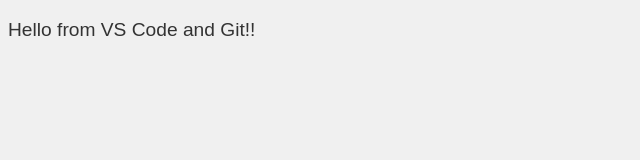
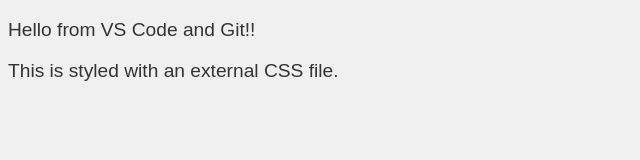
Before and after one commit to synapdb/vscode-git, a plain HTML site: page index.html in a window 1280 px wide. Shown: the whole page, without its empty margins (0-640 px from the left). Drawn offline with Linux system fonts and the light colour scheme.

Commit message:
Add to new paragraph to index.html.

```diff
--- a/index.html
+++ b/index.html
@@ -8,5 +8,6 @@
 </head>
 <body>
   <p>Hello from VS Code and Git!!</p>
+  <p>This is styled with an external CSS file.</p>
 </body>
 </html>
```
